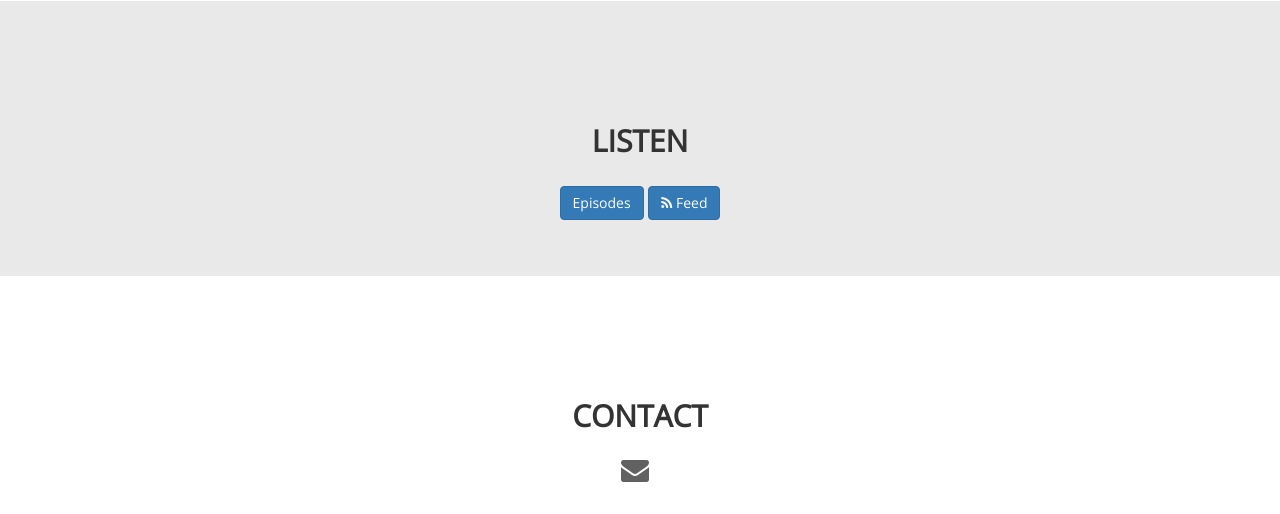
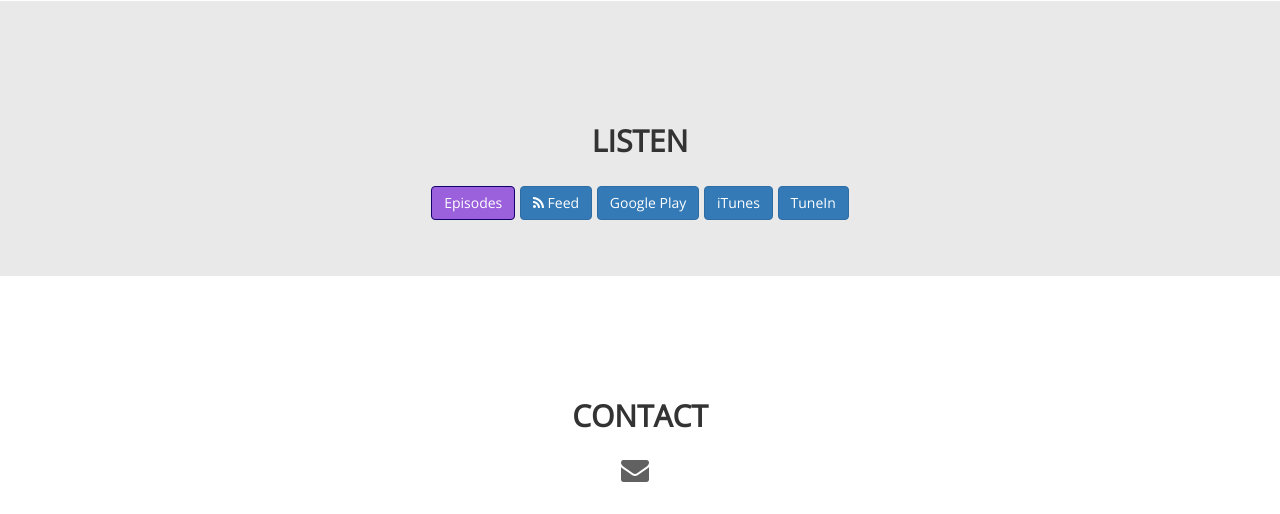
Before and after one commit to jrenaut/learning-as-we-go, a Django app: page / in a window 1280 px wide. Shown: the part 1316-1830 px from the top of the page. Run offline with Django 3.2, Linux system fonts and the light colour scheme; some libraries are stand-ins or nearby versions.

Commit message:
add all the links to the front page

```diff
--- a/lawgo/templates/index.html
+++ b/lawgo/templates/index.html
@@ -1,5 +1,8 @@
 {% extends 'base.html' %}
-
+{% load staticfiles %}
+{% block addtohead %}
+<link href="{% static 'assets/css/buttons.css' %}" rel="stylesheet" />
+{% endblock %}
 		{% block content %}
         <div class="row text-center">
       <div class="col-md-12" >
@@ -78,8 +81,11 @@
                     <h2 style="padding-top:50px;">Listen</h2>
                     <h4>
                         <strong>
-                      <a class="btn btn-primary" href="{% url 'podcast:show_detail' %}">Episodes</a>
+                      <a class="btn btn-purple" href="{% url 'podcast:show_detail' %}">Episodes</a>
 					<a class="btn btn-primary" href="{% url 'podcast:show_feed' %}"><i class="fa fa-feed"></i> Feed</a>
+					<a class="btn btn-primary" href='https://playmusic.app.goo.gl/?ibi=com.google.PlayMusic&amp;isi=691797987&amp;ius=googleplaymusic&amp;link=https://play.google.com/music/m/Ikkhqoxzoxzbj7aiw275wwru3uu?t%3DLearning_as_We_Grow%26pcampaignid%3DMKT-na-all-co-pr-mu-pod-16' rel='nofollow'>Google Play</a>
+					<a class="btn btn-primary" href="https://itunes.apple.com/us/podcast/learning-as-we-grow/id1212642454">iTunes</a>
+					<a class="btn btn-primary" href="http://tunein.com/radio/Learning-as-we-Grow-p966114/">TuneIn</a>
                             </strong>
                     </h4>
                 </div>
```
